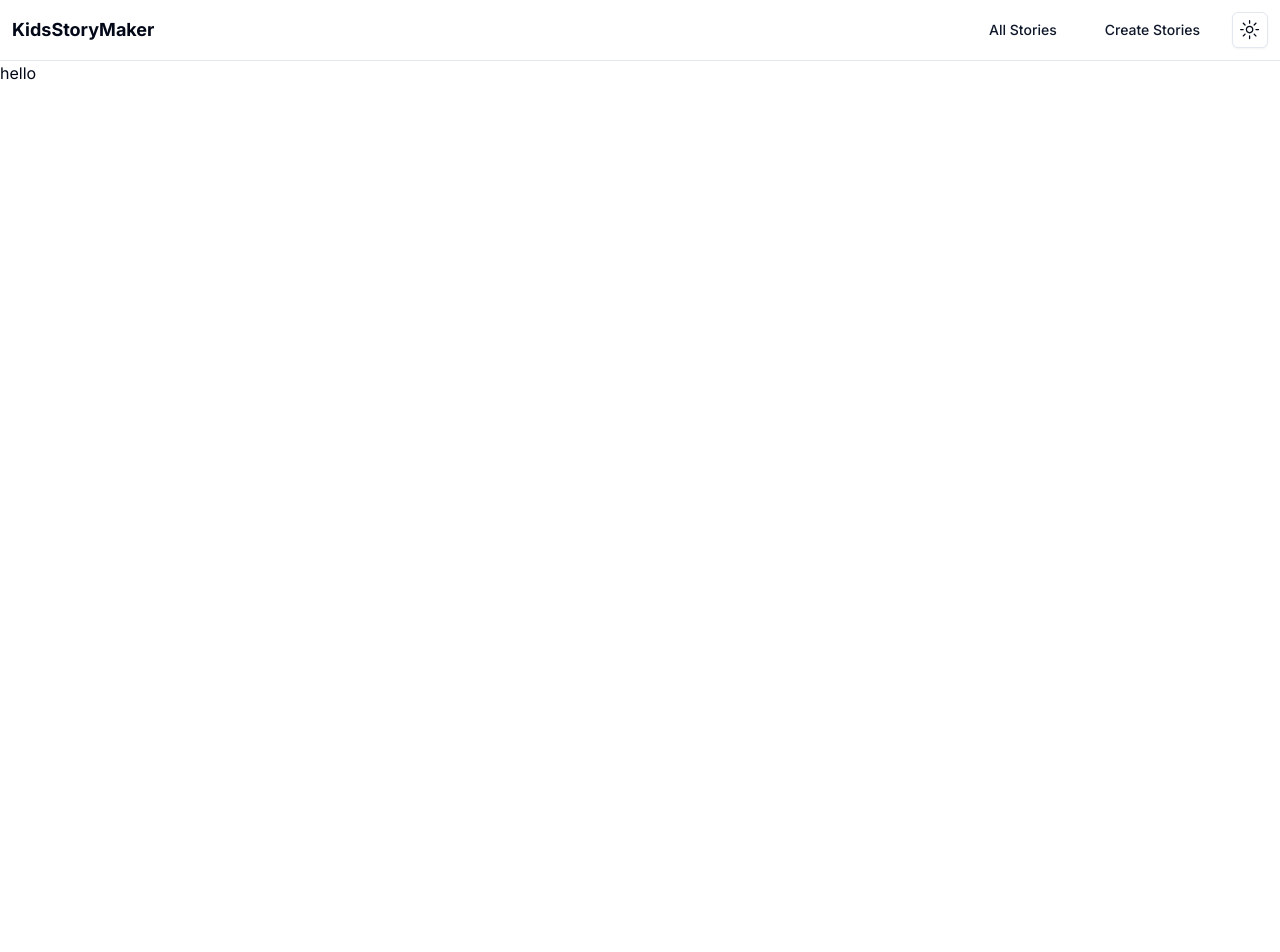
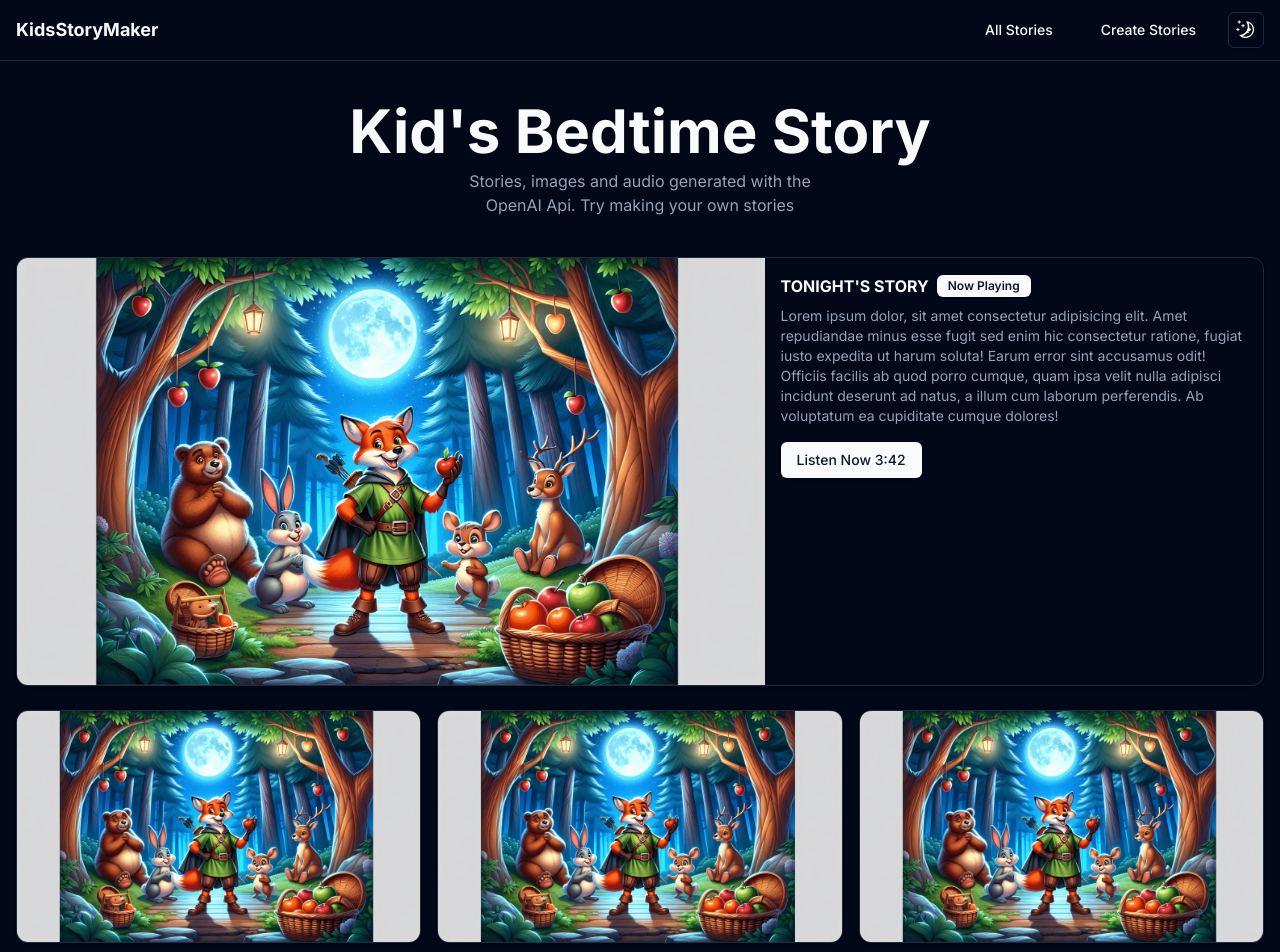
Before and after one commit to frankywright/kids-story-maker-OLD, a Next.js app: page / in a window 1280 px wide. Shown: the top 952 px of the page. Before the commit the page ends 800 px from the top, so only its background shows below. Built offline with nearby package versions, Linux system fonts and the light colour scheme.

Commit message:
feat: add list of story

```diff
--- /dev/null
+++ b/audio-player.d.ts
@@ -0,0 +1 @@
+declare module '@madzadev/audio-player';
--- a/package.json
+++ b/package.json
@@ -9,6 +9,7 @@
     "lint": "next lint"
   },
   "dependencies": {
+    "@madzadev/audio-player": "^2.1.11",
     "@radix-ui/react-dropdown-menu": "^2.0.6",
     "@radix-ui/react-icons": "^1.3.0",
     "@radix-ui/react-slot": "^1.0.2",
--- a/src/app/layout.tsx
+++ b/src/app/layout.tsx
@@ -22,7 +22,7 @@ export default function RootLayout({
       <body className={inter.className}>
         <ThemeProvider
           attribute="class"
-          defaultTheme="system"
+          defaultTheme="dark"
           enableSystem
           disableTransitionOnChange
         >
--- a/src/app/page.tsx
+++ b/src/app/page.tsx
@@ -1,9 +1,72 @@
+import { Badge } from "@/components/ui/badge";
+import { Button } from "@/components/ui/button";
+import { Card, CardContent, CardDescription } from "@/components/ui/card";
 import Image from "next/image";
 
 export default function Home() {
   return (
-    <main >
-     hello
-    </main>
+    <div className="max-w-7xl mx-auto px-4">
+      <section className="my-10 text-center flex flex-col gap-2">
+        <h1 className="font-bold text-4xl lg:text-6xl">
+          Kid&#39;s Bedtime Story
+        </h1>
+        <p className="text-muted-foreground max-w-96 mx-auto">
+          Stories, images and audio generated with the OpenAI Api. Try making
+          your own stories
+        </p>
+      </section>
+      <section>
+        <Card className="overflow-hidden">
+          <CardContent className="grid sm:grid-cols-[1.5fr_1fr] p-0">
+            <Image
+              className="w-full object-cover h-full"
+              src="/cover.png"
+              alt="cover image"
+              width={500}
+              height={500}
+            />
+            <div className="p-4">
+              <div className="p-0 mb-2 font-bold flex items-center gap-2">
+                <h2>TONIGHT&#39;S STORY</h2> <Badge>Now Playing</Badge>
+              </div>
+              <CardDescription className="">
+                Lorem ipsum dolor, sit amet consectetur adipisicing elit. Amet
+                repudiandae minus esse fugit sed enim hic consectetur ratione,
+                fugiat iusto expedita ut harum soluta! Earum error sint
+                accusamus odit! Officiis facilis ab quod porro cumque, quam ipsa
+                velit nulla adipisci incidunt deserunt ad natus, a illum cum
+                laborum perferendis. Ab voluptatum ea cupiditate cumque dolores!
+              </CardDescription>
+              <Button className="mt-4">Listen Now 3:42</Button>
+            </div>
+          </CardContent>
+        </Card>
+      </section>
+
+      <section className="grid grid-cols-1 sm:grid-cols-2 lg:grid-cols-3 gap-4 mt-6 mb-10">
+        {Array.from({ length: 10 }).map((_, i) => (
+          <Card key={i} className="overflow-hidden group">
+            <CardContent className="p-0 relative">
+              <Image
+                className="w-full object-cover"
+                src="/cover.png"
+                alt=""
+                height={300}
+                width={400}
+              />
+              <div className="absolute bottom-0 left-0 w-full text-left p-4 bg-background/80 sm:translate-y-full sm:group-hover:translate-y-0 transition-transform flex justify-between">
+                <div>
+                  <h2 className="uppercase font-semibold">
+                    Robinhood Bedtime Story
+                  </h2>
+                  <p className="text-muted-foreground">3.43</p>
+                </div>
+                <Button>Play</Button>
+              </div>
+            </CardContent>
+          </Card>
+        ))}
+      </section>
+    </div>
   );
 }
--- a/src/components/Navbar.tsx
+++ b/src/components/Navbar.tsx
@@ -6,7 +6,7 @@ import { Button } from "./ui/button";
 const Navbar = () => {
   return (
     <header className="border-b">
-      <nav className="max-w-7xl mx-auto flex justify-between items-center p-3">
+      <nav className="max-w-7xl mx-auto flex justify-between items-center py-3 px-4">
         <Link href="/">
           <h2 className="font-bold text-lg">KidsStoryMaker</h2>
         </Link>
--- /dev/null
+++ b/src/components/ui/badge.tsx
@@ -0,0 +1,36 @@
+import * as React from "react"
+import { cva, type VariantProps } from "class-variance-authority"
+
+import { cn } from "@/lib/utils"
+
+const badgeVariants = cva(
+  "inline-flex items-center rounded-md border px-2.5 py-0.5 text-xs font-semibold transition-colors focus:outline-none focus:ring-2 focus:ring-ring focus:ring-offset-2",
+  {
+    variants: {
+      variant: {
+        default:
+          "border-transparent bg-primary text-primary-foreground shadow hover:bg-primary/80",
+        secondary:
+          "border-transparent bg-secondary text-secondary-foreground hover:bg-secondary/80",
+        destructive:
+          "border-transparent bg-destructive text-destructive-foreground shadow hover:bg-destructive/80",
+        outline: "text-foreground",
+      },
+    },
+    defaultVariants: {
+      variant: "default",
+    },
+  }
+)
+
+export interface BadgeProps
+  extends React.HTMLAttributes<HTMLDivElement>,
+    VariantProps<typeof badgeVariants> {}
+
+function Badge({ className, variant, ...props }: BadgeProps) {
+  return (
+    <div className={cn(badgeVariants({ variant }), className)} {...props} />
+  )
+}
+
+export { Badge, badgeVariants }
```
Also changed, not shown: public/cover.png (added), src/components/AudioPlayer.tsx (added), 1 other file (tests, documents, lock files or other folders).
